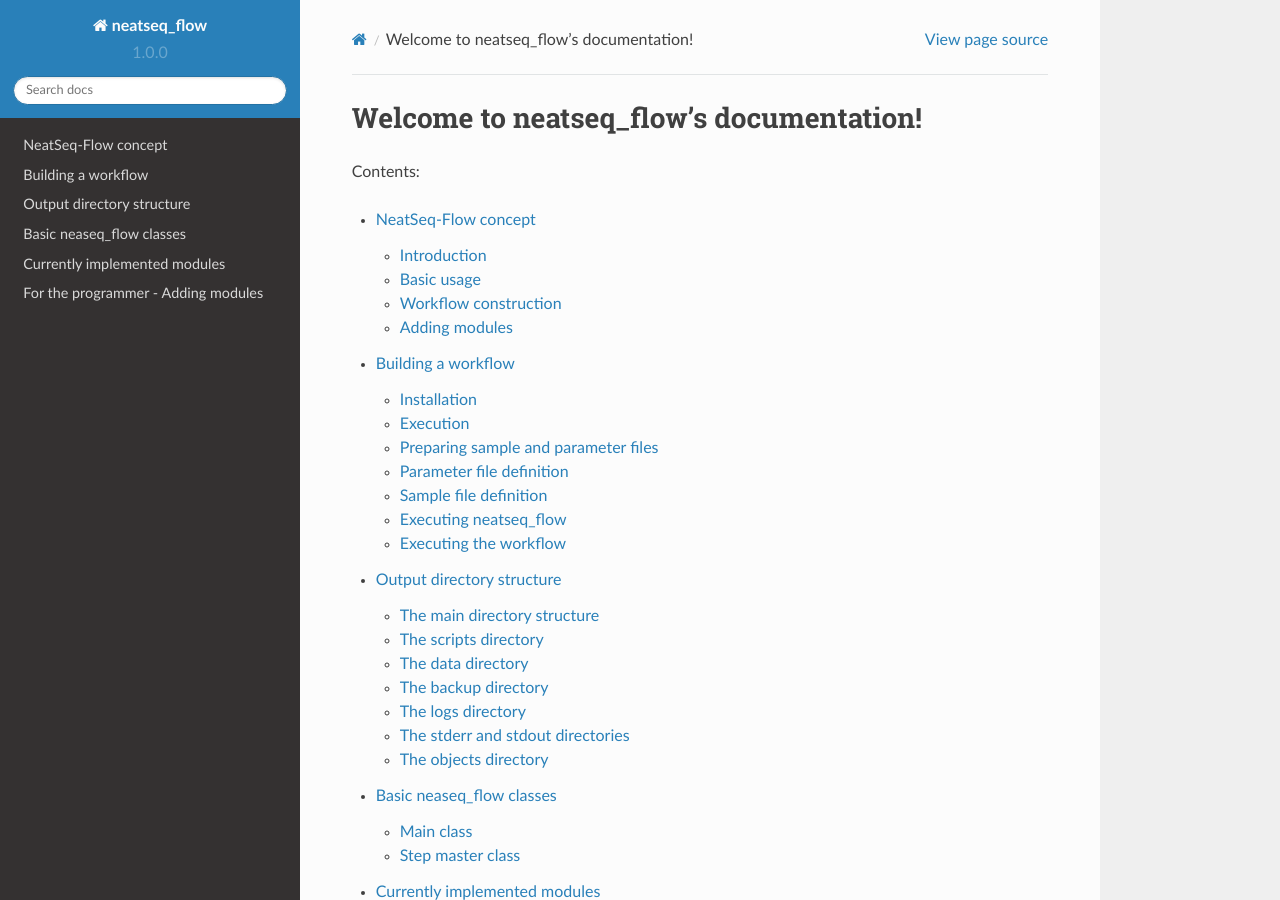
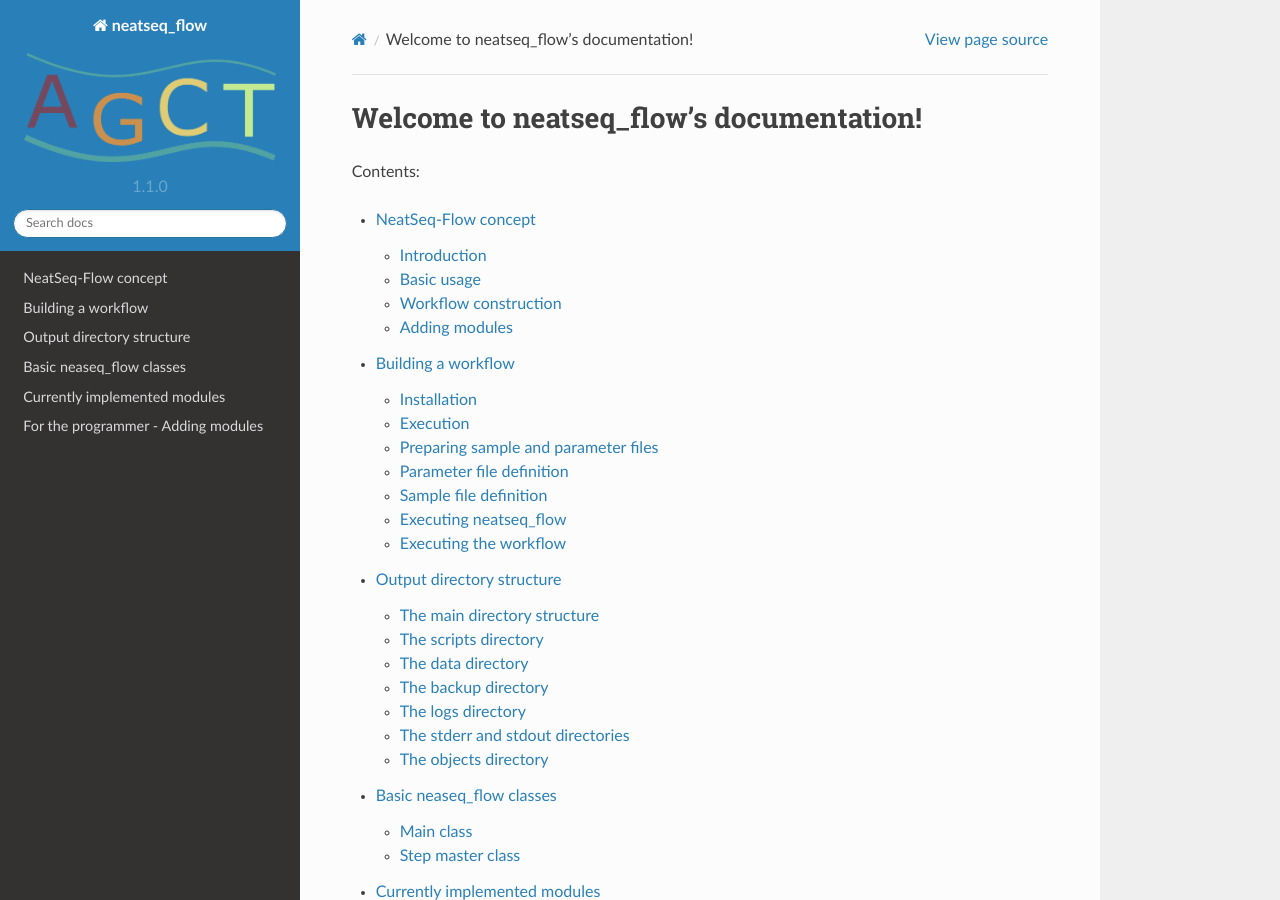
Before and after one commit to bioinfo-core-BGU/neatseq-flow, a Sphinx documentation site: the page built from doc/source/index.rst, in a window 1280 px wide and 900 px high. Built offline with Sphinx 7.4.7 and the Read the Docs theme 2.0.0, drawn with Linux system fonts in a browser that asks for light colours.

Commit message:
added logo

```diff
--- a/doc/source/conf.py
+++ b/doc/source/conf.py
@@ -62,9 +62,9 @@ author = u'Menachem Sklarz'
 # built documents.
 #
 # The short X.Y version.
-version = u'1.0.0'
+version = u'1.1.0'
 # The full version, including alpha/beta/rc tags.
-release = u'1.0.0'
+release = u'1.1.0'
 
 # The language for content autogenerated by Sphinx. Refer to documentation
 # for a list of supported languages.
@@ -142,7 +142,7 @@ if not on_rtd:  # only import and set the theme if we're building docs locally
 
 # The name of an image file (relative to this directory) to place at the top
 # of the sidebar.
-#html_logo = None
+html_logo = "figs/logo_Hor.png"
 
 # The name of an image file (within the static path) to use as favicon of the
 # docs.  This file should be a Windows icon file (.ico) being 16x16 or 32x32
```
Also changed, not shown: doc/source/figs/logo_Hor.png (added).
